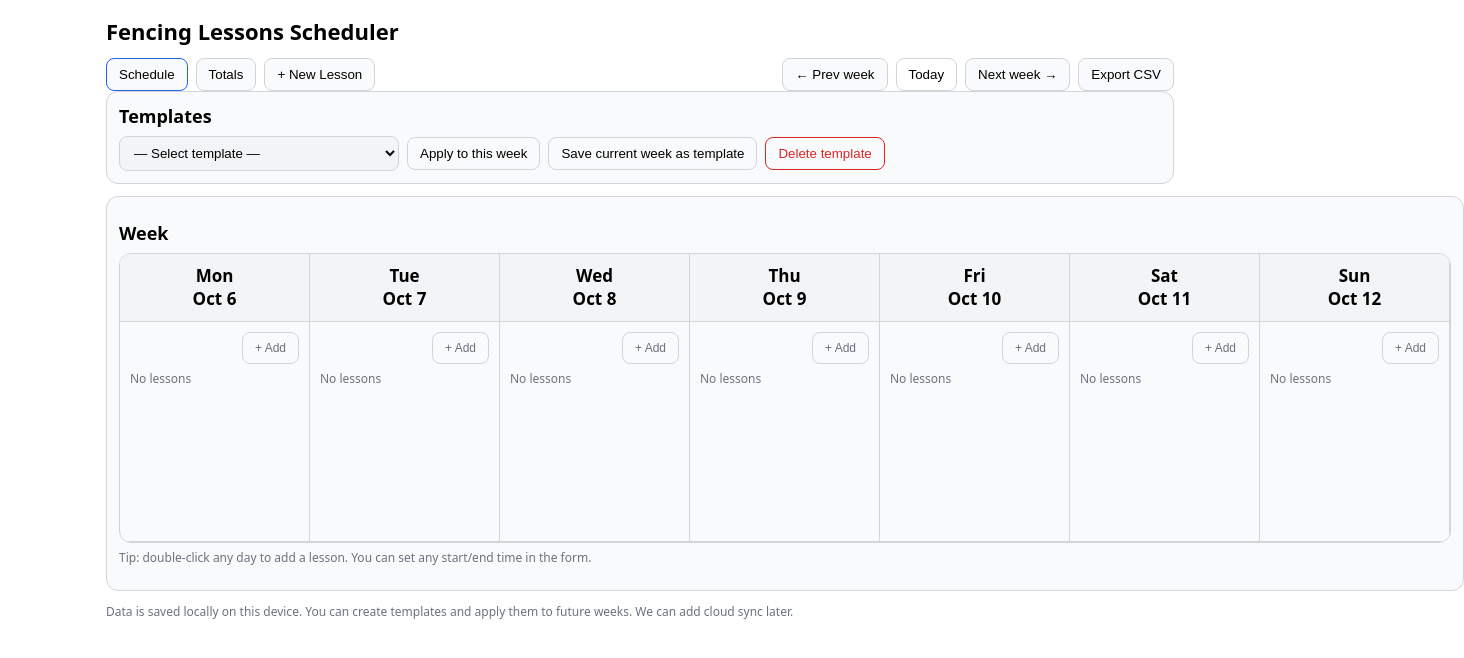
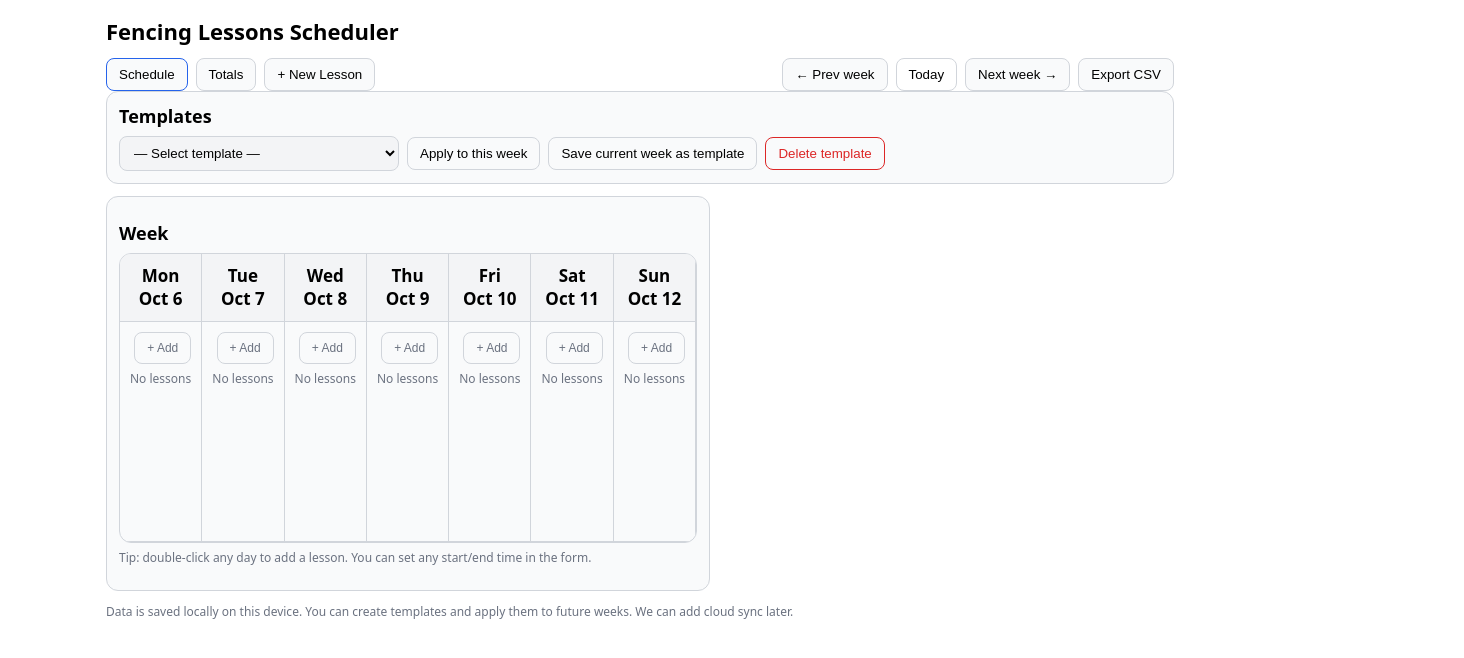
Before and after one commit to adafencing/lessonschedule, a React (Vite) app: page / in a window 1280 px wide. Shown: the top 658 px of the page, 1464 px wide, since content can reach past the window. Built offline with nearby package versions, Linux system fonts and the light colour scheme.

Commit message:
update index.css, CalendarWeek

```diff
--- a/src/components/CalendarWeek.jsx
+++ b/src/components/CalendarWeek.jsx
@@ -35,10 +35,8 @@ export default function CalendarWeek({ anchorDate, lessons, onQuickAdd, onEdit,
 
       <div className="calendar-wrap" style={{ marginTop: 8 }}>
         {/* Override grid to 7 equal columns (no time column) */}
-        <div
-          className="calendar"
-          style={{ gridTemplateColumns: `repeat(7, minmax(var(--cal-day-col), 1fr))` }}
-        >
+        <div className="calendar calendar-7">
+
           {/* Header row: weekday on top, month+day below (same size) */}
           {days.map((d) => {
             const { weekday, sub } = headerParts(d);
--- a/src/index.css
+++ b/src/index.css
@@ -116,6 +116,17 @@ h2 { margin: 12px 0 8px; font-size: 18px; }
   left: 0;
   z-index: 1;
 }
+/* Make calendar fill card width */
+.calendar { width: 100%; }
+
+/* Default (mobile/tablet): keep min widths so user can scroll horizontally */
+.calendar-7 { grid-template-columns: repeat(7, minmax(var(--cal-day-col), 1fr)); }
+
+/* Desktop: fit exactly into the card width (no horizontal scroll) */
+@media (min-width: 1024px) {
+  .calendar-wrap { overflow-x: hidden; }           /* remove scroll on desktop */
+  .calendar-7 { grid-template-columns: repeat(7, 1fr); }  /* no min; fully flexible */
+}
 
 .event {
   margin: 6px 0;
```
